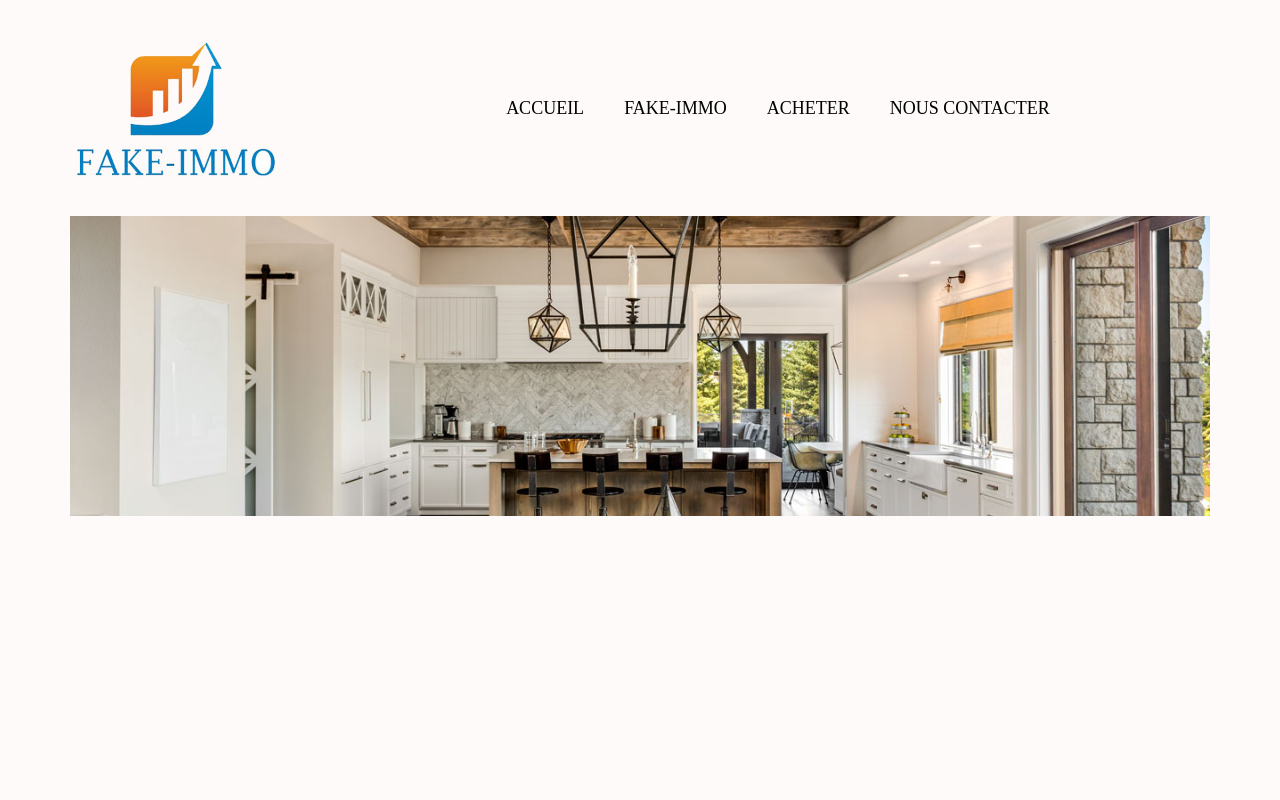
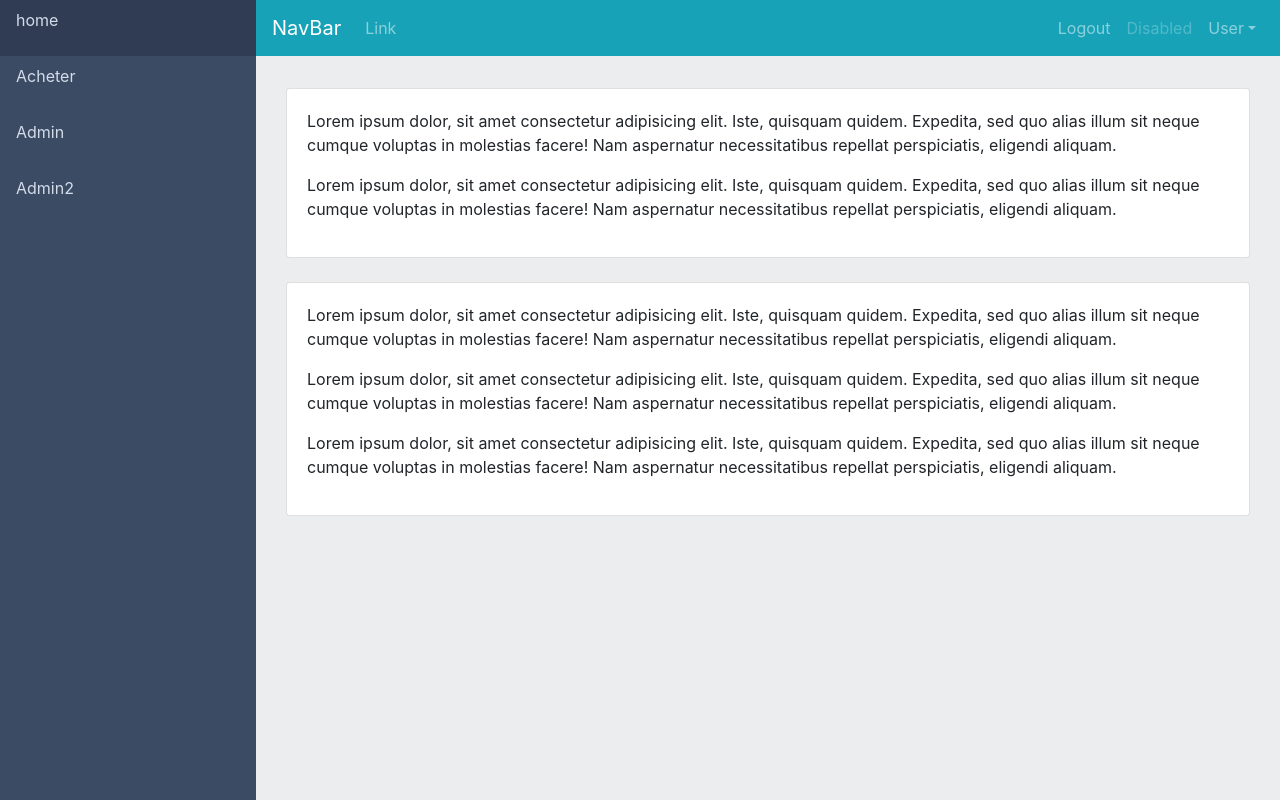
Before and after one commit to flavien-laureau/fake-immo, a Nuxt app: page /admin in a window 1280 px wide. Built offline with nearby package versions, Linux system fonts and the light colour scheme; a web font is replaced by a local one.

Commit message:
feat(front): create first backoffice layout

```diff
--- /dev/null
+++ b/components/admin/Navbar.vue
@@ -0,0 +1,36 @@
+<template>
+  <b-navbar toggleable="lg" type="dark" variant="info" class="navbar">
+    <b-navbar-brand href="#">NavBar</b-navbar-brand>
+
+    <b-navbar-toggle target="nav-collapse"></b-navbar-toggle>
+
+    <b-collapse id="nav-collapse" is-nav>
+      <b-navbar-nav>
+        <b-nav-item href="#">Link</b-nav-item>
+      </b-navbar-nav>
+
+      <!-- Right aligned nav items -->
+      <b-navbar-nav class="ml-auto">
+        <b-nav-item href="#">Logout</b-nav-item>
+        <b-nav-item href="#" disabled>Disabled</b-nav-item>
+
+        <b-nav-item-dropdown text="User" right>
+          <b-dropdown-item href="#">Profile</b-dropdown-item>
+          <b-dropdown-item href="#">Sign Out</b-dropdown-item>
+        </b-nav-item-dropdown>
+      </b-navbar-nav>
+    </b-collapse>
+  </b-navbar>
+</template>
+
+<script lang="ts">
+import Vue from "vue";
+export default Vue.extend({
+  name: "Navbar"
+});
+</script>
+
+<style scoped>
+.navbar {
+}
+</style>
--- /dev/null
+++ b/components/admin/Sidebar.vue
@@ -0,0 +1,40 @@
+<template>
+  <b-nav vertical class="sidebar-nav">
+    <li class="nav-item" id="home">
+      <nuxt-link to="/" class="nav-link" active>home</nuxt-link>
+    </li>
+    <li class="nav-item">
+      <nuxt-link to="/acheter" class="nav-link" active>Acheter</nuxt-link>
+    </li>
+    <li class="nav-item">
+      <nuxt-link to="/admin" class="nav-link">Admin</nuxt-link>
+    </li>
+    <li class="nav-item">
+      <nuxt-link to="/admin2" class="nav-link">Admin2</nuxt-link>
+    </li>
+  </b-nav>
+</template>
+
+<script lang="ts">
+import Vue from "vue";
+export default Vue.extend({
+  name: "Sidebar"
+});
+</script>
+
+<style scoped>
+.sidebar-nav {
+  background-color: #3b4b64;
+  width: 100%;
+  height: 100%;
+}
+.nav-item {
+  height: 56px;
+}
+.nav-link {
+  color: #d4dce9;
+}
+#home {
+  background-color: #303c54;
+}
+</style>
--- a/components/layout/Navbar.vue
+++ b/components/layout/Navbar.vue
@@ -14,6 +14,7 @@
         <nuxt-link to="/fakeimmo">Fake-Immo</nuxt-link>
         <nuxt-link to="/acheter">Acheter</nuxt-link>
         <nuxt-link to="/contact">Nous contacter</nuxt-link>
+        <nuxt-link to="/admin">ADMIN</nuxt-link>
       </b-navbar-nav>
     </b-collapse>
   </b-navbar>
--- /dev/null
+++ b/layouts/admin.vue
@@ -0,0 +1,60 @@
+<template>
+  <div>
+    <header class="admin-header">
+      <navbar />
+    </header>
+    <b-navbar class="sidebar">
+      <sidebar />
+    </b-navbar>
+    <div class="c-body">
+      <nuxt />
+    </div>
+  </div>
+</template>
+
+<script lang="ts">
+import Vue from "vue";
+import Navbar from "@/components/admin/Navbar.vue";
+import Sidebar from "@/components/admin/Sidebar.vue";
+
+export default Vue.extend({
+  components: {
+    Navbar,
+    Sidebar
+  },
+  mounted() {
+    // fixes the issue of overlapping of css on different layouts
+    const body = document.body;
+    body.removeAttribute("class");
+    body.classList.add("admin-layout");
+    console.log(body);
+  }
+});
+</script>
+
+<style>
+:root {
+  --widthSidebar: 256px;
+}
+
+body.admin-layout {
+  background-color: #ecedef;
+}
+
+.c-body {
+  margin-left: var(--widthSidebar);
+}
+
+.admin-header {
+  float: right;
+  width: calc(100% - var(--widthSidebar));
+  margin-bottom: 32px;
+}
+.sidebar {
+  position: fixed;
+  background-color: #303c54;
+  height: 100%;
+  width: var(--widthSidebar);
+  padding: 0;
+}
+</style>
--- a/layouts/default.vue
+++ b/layouts/default.vue
@@ -15,13 +15,19 @@ import Navbar from "@/components/layout/Navbar.vue";
 export default Vue.extend({
   components: {
     Navbar
+  },
+  mounted() {
+    // fixes the issue of overlapping of css on different layouts
+    const body = document.body;
+    body.removeAttribute("class");
+    body.classList.add("default-layout");
+    console.log(body);
   }
 });
 </script>
 
-
 <style>
-body {
+body.default-layout {
   margin: 0;
   padding: 0;
   box-sizing: border-box;
--- a/nuxt.config.js
+++ b/nuxt.config.js
@@ -64,6 +64,9 @@ module.exports = {
    ** Build configuration
    */
   build: {
+    /* splitChunks: {
+      layouts: true
+    }, */
     /*
      ** You can extend webpack config here
      */
--- a/package.json
+++ b/package.json
@@ -18,7 +18,7 @@
     "cross-env": "^5.2.0",
     "express": "^4.16.4",
     "mongoose": "^5.9.9",
-    "nuxt": "^2.0.0"
+    "nuxt": "2.12.2"
   },
   "devDependencies": {
     "@nuxt/typescript-build": "^0.6.0",
--- /dev/null
+++ b/pages/admin/index.vue
@@ -0,0 +1,60 @@
+<template>
+  <div class="container-fluid">
+    <div class="card">
+      <div class="card-body">
+        <p>
+          Lorem ipsum dolor, sit amet consectetur adipisicing elit. Iste,
+          quisquam quidem. Expedita, sed quo alias illum sit neque cumque
+          voluptas in molestias facere! Nam aspernatur necessitatibus repellat
+          perspiciatis, eligendi aliquam.
+        </p>
+        <p>
+          Lorem ipsum dolor, sit amet consectetur adipisicing elit. Iste,
+          quisquam quidem. Expedita, sed quo alias illum sit neque cumque
+          voluptas in molestias facere! Nam aspernatur necessitatibus repellat
+          perspiciatis, eligendi aliquam.
+        </p>
+      </div>
+    </div>
+    <div class="card">
+      <div class="card-body">
+        <p>
+          Lorem ipsum dolor, sit amet consectetur adipisicing elit. Iste,
+          quisquam quidem. Expedita, sed quo alias illum sit neque cumque
+          voluptas in molestias facere! Nam aspernatur necessitatibus repellat
+          perspiciatis, eligendi aliquam.
+        </p>
+        <p>
+          Lorem ipsum dolor, sit amet consectetur adipisicing elit. Iste,
+          quisquam quidem. Expedita, sed quo alias illum sit neque cumque
+          voluptas in molestias facere! Nam aspernatur necessitatibus repellat
+          perspiciatis, eligendi aliquam.
+        </p>
+        <p>
+          Lorem ipsum dolor, sit amet consectetur adipisicing elit. Iste,
+          quisquam quidem. Expedita, sed quo alias illum sit neque cumque
+          voluptas in molestias facere! Nam aspernatur necessitatibus repellat
+          perspiciatis, eligendi aliquam.
+        </p>
+      </div>
+    </div>
+  </div>
+</template>
+
+<script lang="ts">
+import Vue from "vue";
+export default Vue.extend({
+  name: "admin",
+  layout: "admin"
+});
+</script>
+
+<style scoped>
+.container-fluid {
+  padding: 0 30px;
+}
+.card {
+  width: 100%;
+  margin-bottom: 24px;
+}
+</style>
--- /dev/null
+++ b/pages/admin2/index.vue
@@ -0,0 +1,15 @@
+<template>
+  <div class="container">
+    admin 2
+  </div>
+</template>
+
+<script lang="ts">
+import Vue from "vue";
+export default Vue.extend({
+  name: "admin2",
+  layout: "admin"
+});
+</script>
+
+<style></style>
```
Also changed, not shown: 1 other file (tests, documents, lock files or other folders).
